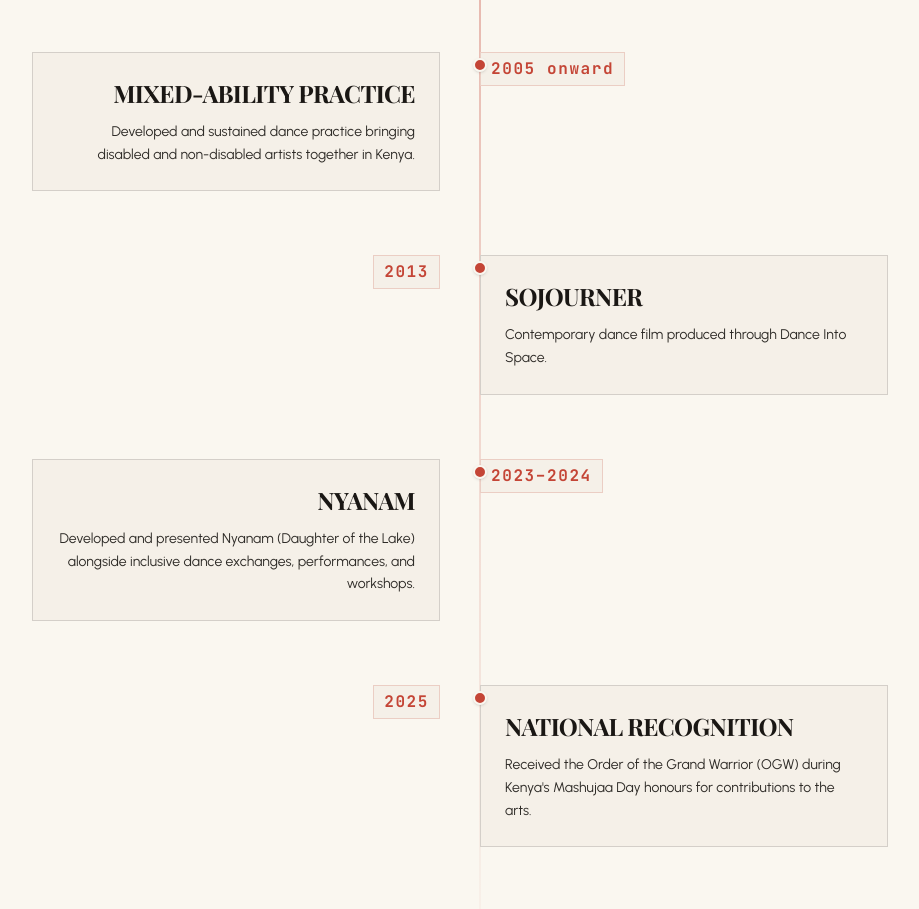
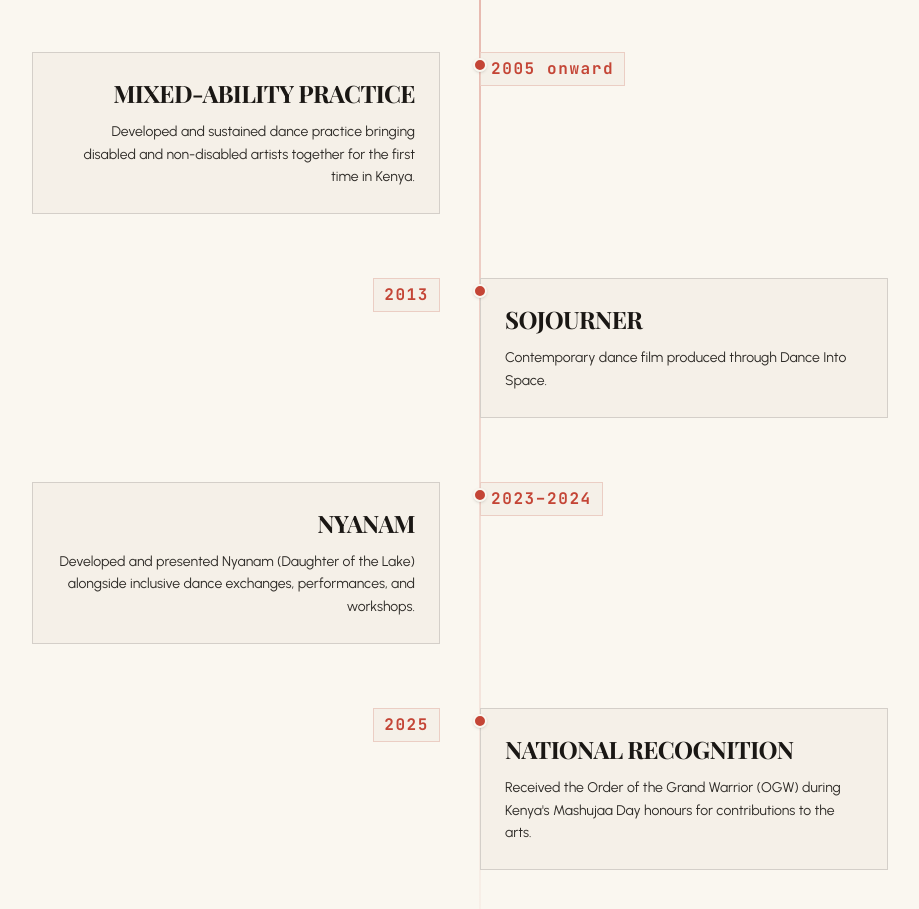
Before and after one commit to Bilmage/Ondiege, a Next.js app: page / in a window 1280 px wide. Shown: the part 8460-9369 px from the top of the page, without its empty margins (160-1079 px from the left). Built offline with nearby package versions, Linux system fonts and the light colour scheme; a web font is replaced by a local one.

Commit message:
chore: add text

```diff
--- a/data/timeline.ts
+++ b/data/timeline.ts
@@ -18,7 +18,7 @@ export const timelineData: TimelineEntry[] = [
   {
     year: "2005 onward",
     title: "Mixed-ability practice",
-    description: "Developed and sustained dance practice bringing disabled and non-disabled artists together in Kenya."
+    description: "Developed and sustained dance practice bringing disabled and non-disabled artists together for the first time in Kenya."
   },
   {
     year: "2013",
```
